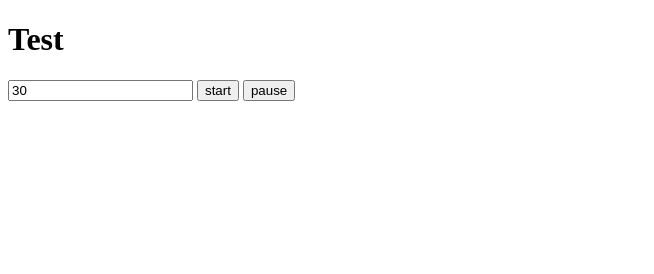
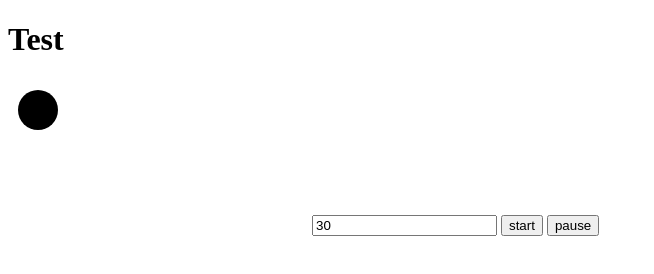
Before and after one commit to codingislove7/Productivity, a plain HTML site: page index.html in a window 1280 px wide. Shown: the whole page, without its empty margins (0-654 px from the left). Drawn offline with Linux system fonts and the light colour scheme.

Commit message:
add svg circle

```diff
--- a/index.html
+++ b/index.html
@@ -7,7 +7,10 @@
   </head>
   <body>
     <h1>Test</h1>
-    <input id="durationInput" type="text" value="30"/>
+    <svg height="200px;" weight="200px;">
+      <circle r="20" cx="30" ; cy="30"></circle>
+    </svg>
+    <input id="durationInput" type="text" value="30" />
     <button id="start">start</button>
     <button id="pause">pause</button>
     <script src="Timer.js"></script>
```
